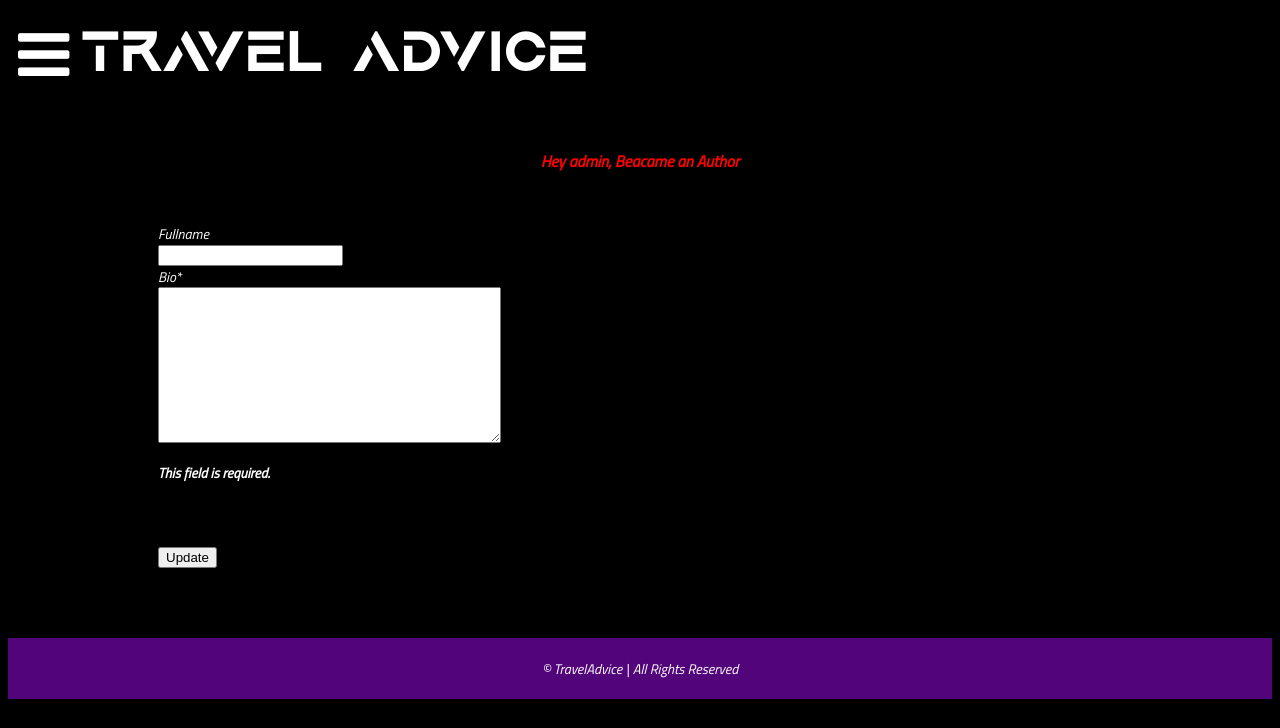
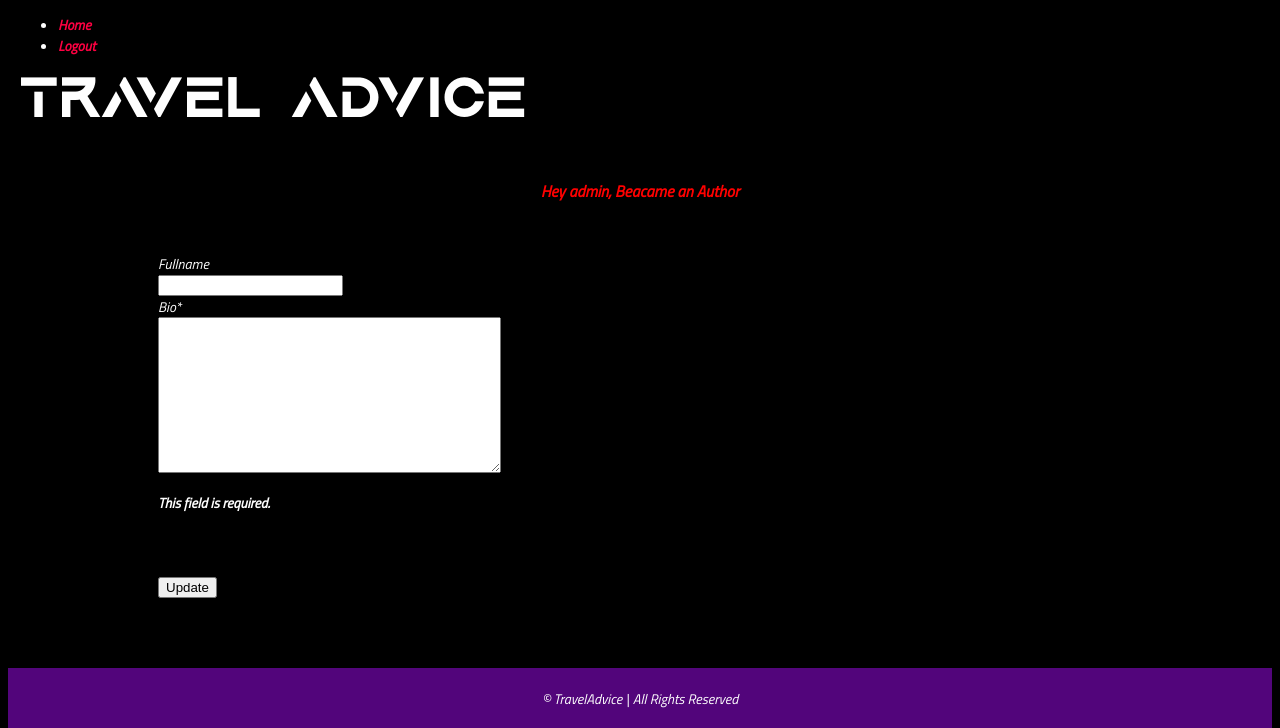
Before and after one commit to dani33339/Travel-Advice, a Django app: page /account/update_profile/ in a window 1280 px wide. Shown: the top 728 px of the page. Run offline with Django 3.2, Linux system fonts and the light colour scheme; a user stored in the database is signed in; parts of the project's set-up code (start-up, migrations or seed data) failed here and were passed over; some libraries are stand-ins or nearby versions.

Commit message:
updated navigation bar added logout function

```diff
--- a/register/templates/register/forumsbase.html
+++ b/register/templates/register/forumsbase.html
@@ -15,17 +15,28 @@
 <body>
     <header>
         <!--NavBar Section-->
+
+        <label for="menuShowHide"></label>
+           <ul id="mainMenu">
+            	<li><a href="{% url 'home' %}">Home</a></li>
+                {% if user.is_authenticated %}
+                <li><a href="{% url 'logout' %}">Logout</a></li>
+                 {% else %}
+            	<li><a href="{% url 'signin' %}">Signin</a></li>
+            	<li><a href="{% url 'signup' %}">Signup</a></li>
+                 {% endif %}
+            </ul>
         <div class="navbar">
             <nav class="navigation hide" id="navigation">
-                <span class="close-icon" id="close-icon" onclick="showIconBar()"><i class="fa fa-close"></i></span>
-                <ul class="nav-list">
-                    <li class="nav-item"><a href="forums.html">Forums</a></li>
-                    <li class="nav-item"><a href="posts.html">Posts</a></li>
-                    <li class="nav-item"><a href="detail.html">Detail</a></li>
-                </ul>
+                    <a href="{% url 'home' %}">Home</a>
+                    {% if user.is_authenticated %}
+                    <a href="{% url 'logout' %}">Logout</a>
+                    {% else %}
+                    <a href="{% url 'signup' %}">Signup</a>
+                    <a href="{% url 'signin' %}">Signin</a>
+                    {% endif %}
             </nav>
-            <a class="bar-icon" id="iconBar" onclick="hideIconBar()"><i class="fa fa-bars"></i></a>
-            <div class="brand">Travel Advice </div>
+            <div class="brand">Travel Advice</div>
     </header>
     {% block content %}
     {% endblock content %}
--- a/register/urls.py
+++ b/register/urls.py
@@ -1,8 +1,9 @@
 from django.urls import path
-from .views import signup,signin,update_profile
+from .views import signup,signin,update_profile, logout
 
 urlpatterns = [
     path("signup/", signup, name="signup"),
     path("signin/", signin, name="signin"),
     path("update_profile/", update_profile, name="update_profile"),
+    path("logout/", logout, name="logout"),
 ]
--- a/register/views.py
+++ b/register/views.py
@@ -3,6 +3,7 @@
 from django.contrib.auth import login,authenticate
 from django.contrib.auth.decorators import login_required
 from register.forms import UpdateForm
+from django.contrib.auth import logout as lt
 
 def signup(request):
     context={}
@@ -51,3 +52,8 @@
     })
 
     return render(request, "register/update.html", context)
+
+@login_required
+def logout(request):
+    lt(request)
+    return redirect("home")
```
Also changed, not shown: main/templates/main/forumsbase.html (+18 -9 lines), db.sqlite3.
